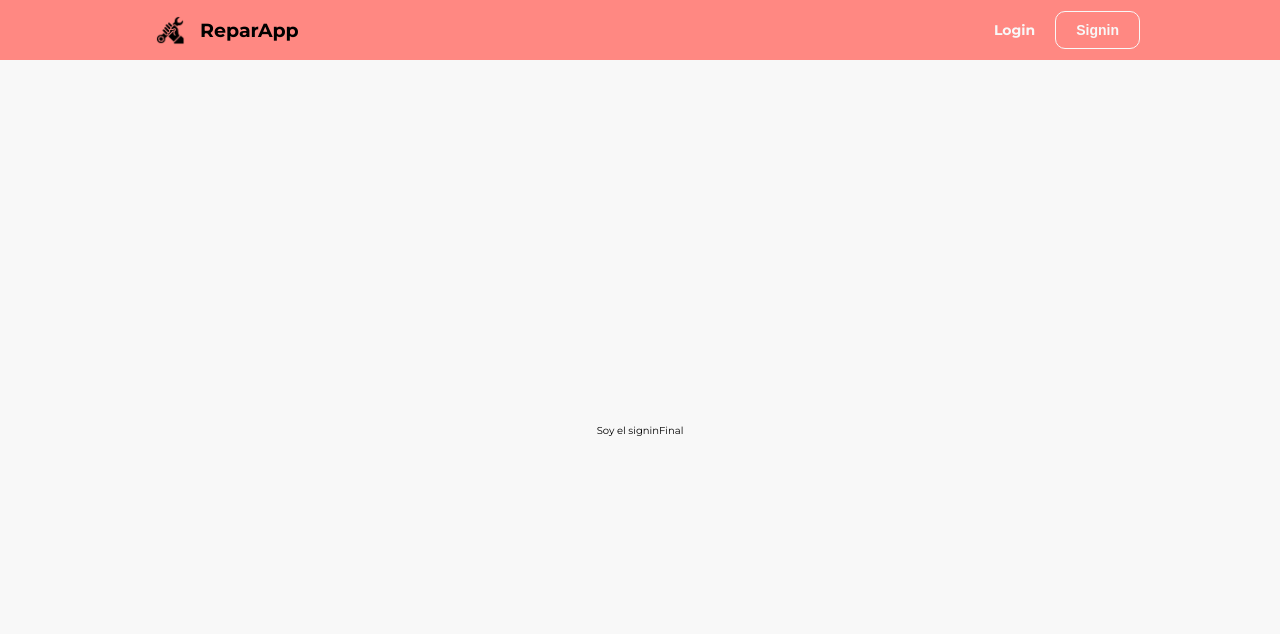
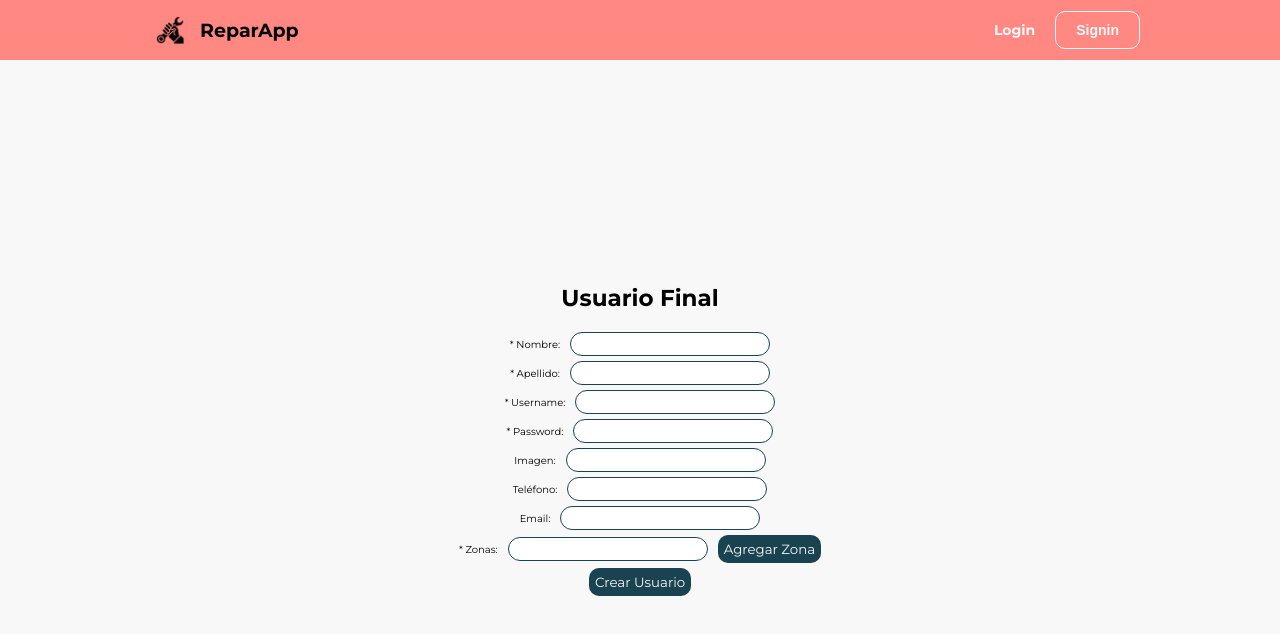
Before and after one commit to MacarenaZalazar/reparApp, a React (Create React App) app in the folder client/: page /signinfinal in a window 1280 px wide. Shown: the top 634 px of the page. Built offline with nearby package versions, Linux system fonts and the light colour scheme.

Commit message:
Finalizado componentes SigninTech Y SiginFinal

```diff
--- a/client/src/components/FormUsers/stylesFormUsers.js
+++ b/client/src/components/FormUsers/stylesFormUsers.js
@@ -8,6 +8,21 @@ export const Form = styled.div`
   align-items: center;
   justify-content: center;
   gap: 0.5rem;
+
+  button {
+    border: none;
+    padding: 0.6rem;
+    font-family: "Montserrat", sans-serif;
+    color: rgb(248, 248, 248);
+    background-color: #194350;
+    cursor: pointer;
+    border-radius: 1rem;
+    transition: 0.5s ease;
+
+    :hover {
+      background-color: #ff8882;
+    }
+  }
 `;
 export const Input = styled.div`
   display: flex;
@@ -18,13 +33,11 @@ export const Input = styled.div`
     padding: 0.3rem;
     text-align: center;
     font-family: "Montserrat", sans-serif;
-    color: rgb(248, 248, 248);
+    color: ${({ error }) => (error ? "rgb(248, 248, 248)" : "#194350")};
     border-radius: 2rem;
     width: 20rem;
     border: 1px solid #194350;
     background-color: ${({ error }) => (error ? "#ff8882" : "")};
-  }
-
-  button {
+    outline: none;
   }
 `;
--- a/client/src/containers/SigninFinal/SigninFinal.jsx
+++ b/client/src/containers/SigninFinal/SigninFinal.jsx
@@ -1,9 +1,13 @@
 import { StyledDiv, SigninDiv } from "./styledSigninFinal";
+import FormFinalUser from "../../components/FormUsers/FormFinalUser/FormFinalUser";
 
 const SigninFinal = () => {
   return (
     <StyledDiv>
-      <SigninDiv>Soy el signinFinal</SigninDiv>
+      <SigninDiv>
+        <h3>Usuario Final</h3>
+        <FormFinalUser />
+      </SigninDiv>
     </StyledDiv>
   );
 };
--- a/client/src/containers/SigninFinal/styledSigninFinal.js
+++ b/client/src/containers/SigninFinal/styledSigninFinal.js
@@ -7,6 +7,11 @@ export const StyledDiv = styled.div`
   justify-content: center;
   align-items: center;
   background-color: rgb(248, 248, 248);
+
+  h3 {
+    text-align: center;
+    padding: 2rem;
+  }
 `;
 
 export const SigninDiv = styled.div``;
--- a/client/src/containers/SigninTech/SigninTech.jsx
+++ b/client/src/containers/SigninTech/SigninTech.jsx
@@ -1,14 +1,13 @@
 import { StyledDiv, SigninDiv } from "./styledSigninTech";
-import FormFinalUser from "../../components/FormUsers/FormFinalUser/FormFinalUser";
+
 import FormTechnicUser from "../../components/FormUsers/FormTechnicalUser/FormTechnicUser";
 
 const SigninTech = () => {
   return (
     <StyledDiv>
       <SigninDiv>
+        <h3>Usuario Técnico</h3>
         <FormTechnicUser />
-        <p>---------------</p>
-        {/* <FormFinalUser /> */}
       </SigninDiv>
     </StyledDiv>
   );
--- a/client/src/containers/SigninTech/styledSigninTech.js
+++ b/client/src/containers/SigninTech/styledSigninTech.js
@@ -7,6 +7,11 @@ export const StyledDiv = styled.div`
   justify-content: center;
   align-items: center;
   background-color: rgb(248, 248, 248);
+
+  h3 {
+    text-align: center;
+    padding: 2rem;
+  }
 `;
 
 export const SigninDiv = styled.div``;
```
